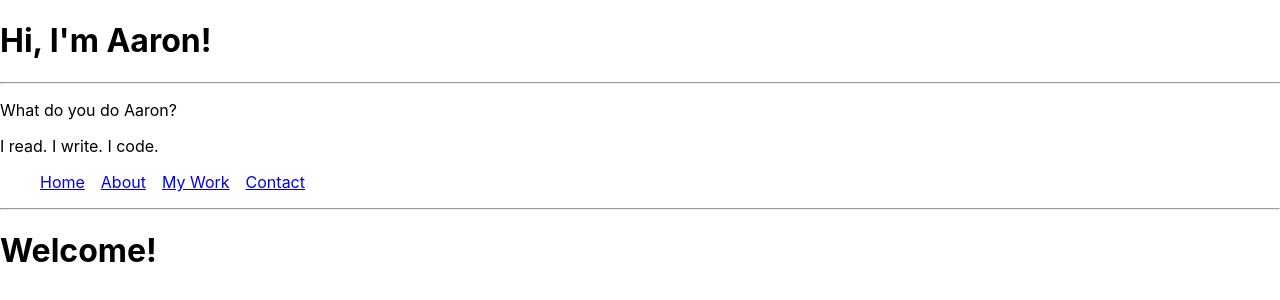
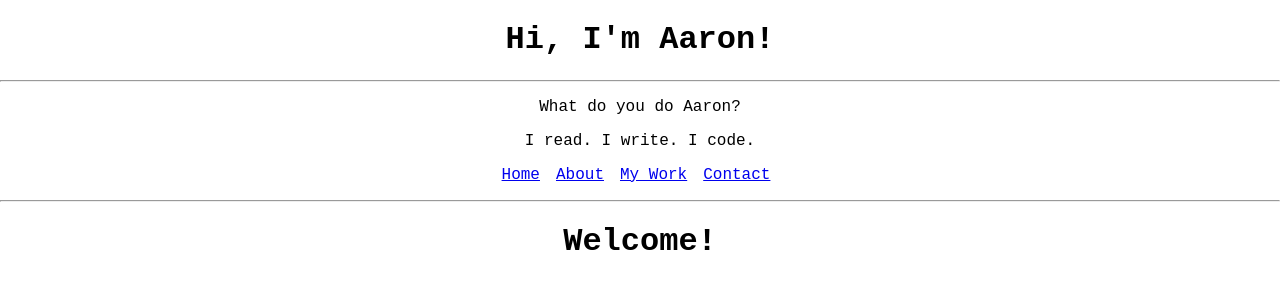
Before and after one commit to aanderson2323/aaronaanderson_com, a React (Create React App) app: page / in a window 1280 px wide. Shown: the top 300 px of the page. Built offline with nearby package versions, Linux system fonts and the light colour scheme.

Commit message:
move nav bar

```diff
--- a/src/App.css
+++ b/src/App.css
@@ -1,4 +1,15 @@
+body {
+  font-family: 'Courier New', Courier, monospace;
+  text-align: center;
+}
+
+#nav {
+  margin-left: -2em;
+}
 #nav > li {
   display: inline;
   margin-right: 1em;
 }
+li {
+  list-style: none;
+}
--- a/src/App.js
+++ b/src/App.js
@@ -1,15 +1,13 @@
 import React from 'react';
 import './App.css';
 import { BrowserRouter as Router } from 'react-router-dom';
-import { NavBar } from './components/navBar'
 import Hero from './components/Hero';
 import Sections from './components/Sections';
 
 export default () =>
   <div className="App">
-    <Hero />
     <Router>
-      <NavBar />
+      <Hero />
       <Sections />
     </Router >
   </div>;
--- a/src/components/Hero.js
+++ b/src/components/Hero.js
@@ -1,6 +1,8 @@
 import React from 'react';
+import { NavBar } from './navBar'
+
 export default () => <div className="col-md-9 col-lg-10 col-xl-11 text-center">
-    <div id="home" className="flex-container">
+    <div id="hero" className="flex-container">
         <div className="jumbotron">
             <h1 className="display-4">Hi, I'm Aaron!</h1>
             <hr className="my-4" />
@@ -8,5 +10,6 @@ export default () => <div className="col-md-9 col-lg-10 col-xl-11 text-center">
             <p className="lead">What do you do Aaron?</p>
             <p>I read. I write. I code.</p>
         </div>
+        <NavBar />
     </div>
 </div>;
```
